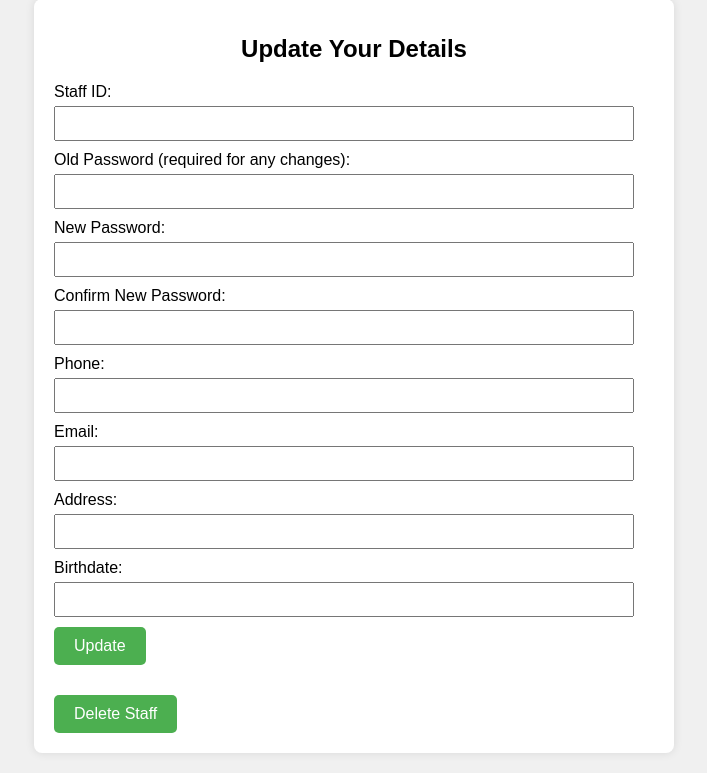
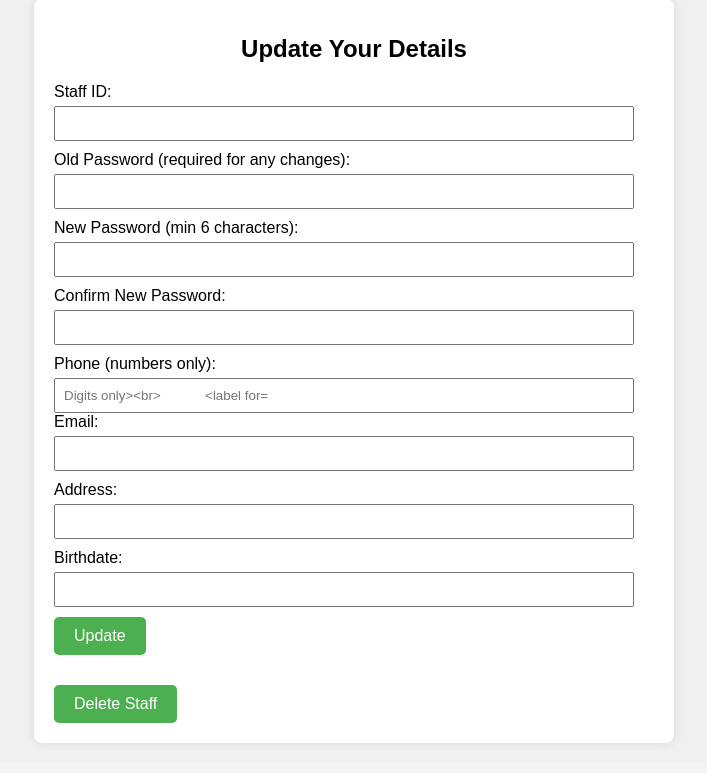
Before and after one commit to robertsquah/New-Folder, a Flask app: page /update_staff in a window 1280 px wide. Shown: the part 139-912 px from the top of the page, without its empty margins (286-993 px from the left). After the commit the page ends 884 px from the top, so only its background shows below. Run offline with Flask 3, Linux system fonts and the light colour scheme; some libraries are stand-ins or nearby versions.

Commit message:
Update update_staff.html

```diff
--- a/templates/update_staff.html
+++ b/templates/update_staff.html
@@ -73,13 +73,13 @@
             <label for="staffid">Staff ID:</label>
             <input type="text" id="staffid" name="staffid" value="{{ staff.staffid }}" required readonly><br>
             <label for="old_password">Old Password (required for any changes):</label>
-            <input type="password" id="old_password" name="old_password"><br>
-            <label for="password">New Password:</label>
-            <input type="password" id="password" name="password"><br>
+            <input type="password" id="old_password" name="old_password" required><br>
+            <label for="password">New Password (min 6 characters):</label>
+            <input type="password" id="password" name="password" minlength="6" title="Password must be at least 6 characters long"><br>
             <label for="confirm_password">Confirm New Password:</label>
-            <input type="password" id="confirm_password" name="confirm_password"><br>
-            <label for="phone">Phone:</label>
-            <input type="text" id="phone" name="phone" value="{{ staff.phone }}"><br>
+            <input type="password" id="confirm_password" name="confirm_password" minlength="6" title="Password must be at least 6 characters long"><br>
+            <label for="phone">Phone (numbers only):</label>
+            <input type="text" id="phone" name="phone" value="{{ staff.phone }}" pattern="\d*" placeholder="Digits only><br>
             <label for="email">Email:</label>
             <input type="email" id="email" name="email" value="{{ staff.email }}"><br>
             <label for="address">Address:</label>
@@ -99,20 +99,25 @@
             dateFormat: 'Y-m-d'
         });
 
-        // Function to validate form before submission
         document.getElementById('updateForm').addEventListener('submit', function(event) {
-            event.preventDefault();
-
             var newPassword = document.getElementById('password').value;
             var confirmNewPassword = document.getElementById('confirm_password').value;
             var oldPassword = document.getElementById('old_password').value;
+            var phone = document.getElementById('phone').value;
             var errorMessageDiv = document.getElementById('error-message');
 
+            errorMessageDiv.textContent = ''; // Clear previous error messages
+
             if (oldPassword.trim() === '') {
-                alert("Old password is required.");
+                errorMessageDiv.textContent = "Old password is required.";
                 return;
-            } else if (newPassword !== confirmNewPassword) {
-                alert("New password and confirm password do not match.");
+            }
+            if (newPassword !== confirmNewPassword) {
+                errorMessageDiv.textContent = "New password and confirm password do not match.";
+                return;
+            }
+            if (!/^\d+$/.test(phone)) {
+                errorMessageDiv.textContent = "Phone number should contain only numbers.";
                 return;
             }
 
@@ -135,7 +140,6 @@
             });
         });
 
-        // Function to confirm user deletion
         document.getElementById('deleteForm').addEventListener('submit', function(event) {
             if (!confirm("Are you sure you want to delete your account? This action cannot be undone.")) {
                 event.preventDefault();
```
